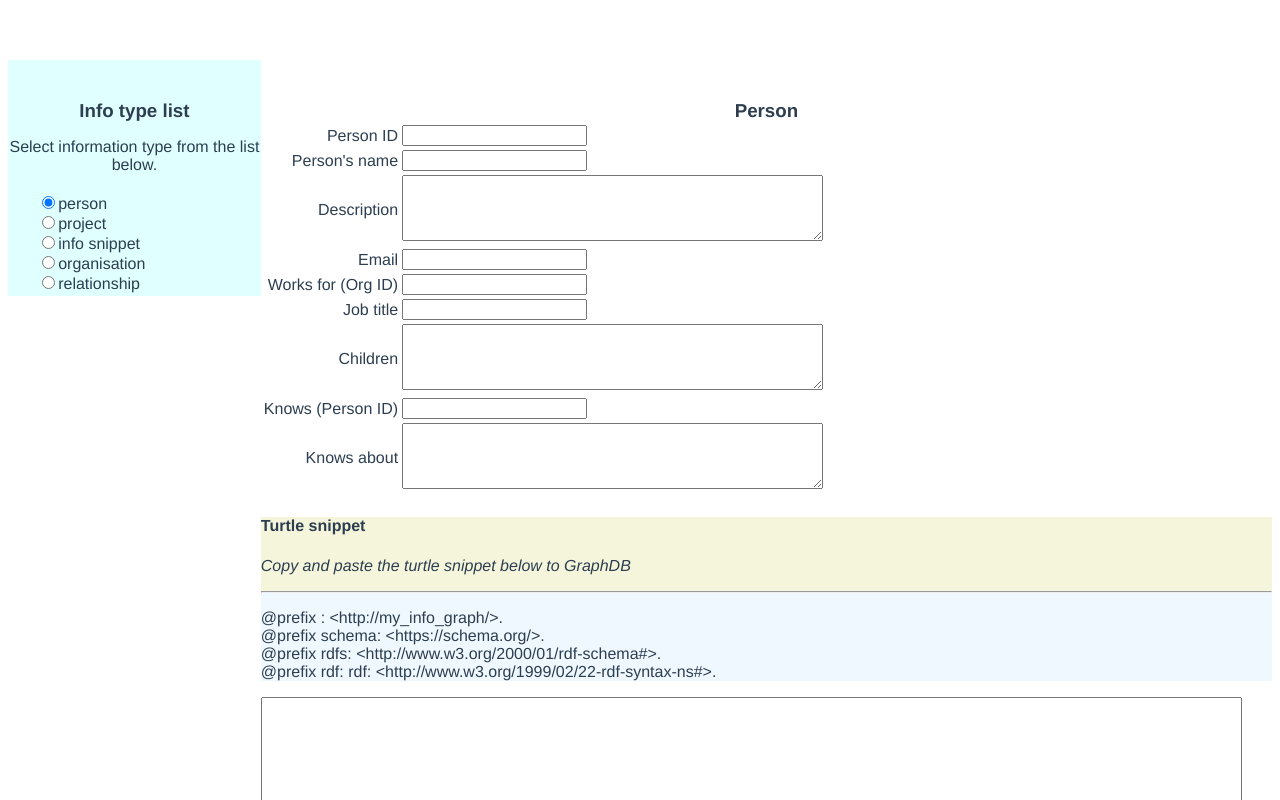
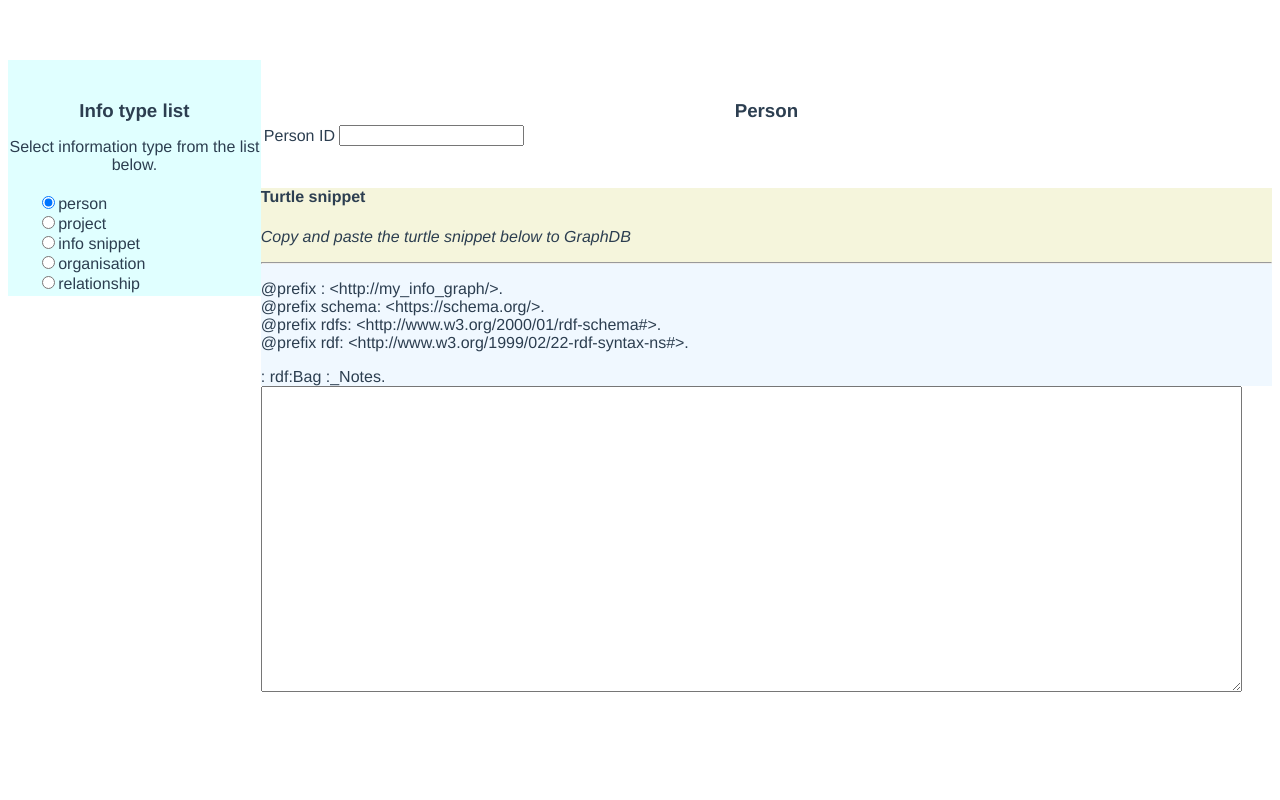
Before and after one commit to kheerand/infograph, a Vue app: page / in a window 1280 px wide. Both pictures are taken after a click on the radio button 48 px from the left and 202 px from the top of the page. Shown: the top 800 px of the page. Built offline with nearby package versions, Linux system fonts and the light colour scheme.

Commit message:
Added code to create prefix and config to add rdf:Bag Notes about person.

```diff
--- a/src/components/infoTypePerson.vue
+++ b/src/components/infoTypePerson.vue
@@ -1,6 +1,6 @@
 <template>
   <div id="input_area">
-    <h3>{{title}}</h3>
+    <h3>{{ title }}</h3>
     <table>
       <tr class="input_row">
         <td class="input_heading">
@@ -11,10 +11,10 @@
         </td>
       </tr>
       <tr class="input_row" v-for="subject in fields.subjects" :key="subject">
-        <td class="input_heading">
+        <td v-if="subject.display == true" class="input_heading">
           {{ subject.label }}
         </td>
-        <td class="input_input">
+        <td v-if="subject.display == true" class="input_input">
           <span v-if="subject.type == 'textarea'">
             <textarea rows=4 cols=50 v-model="subject.value" />
           </span>
@@ -53,10 +53,13 @@
               "{{ subject.value }}".<br />
             </span>
             <span v-else>
-              :{{ subject.value }}.<br />
+              <!-- Adjust the value if it is prefixed with ++ to append the predicate value in front -->
+              :{{ adjustedValue(fields.predicate.value, subject.value) }}.<br />
             </span>
             <span v-if="subject.predicate == labelPredicate">
-              :{{ fields.predicate.value}} skos:label "{{subject.value}}".<br>
+              :{{ fields.predicate.value }} skos:label "{{
+                subject.value
+              }}".<br />
             </span>
           </span>
         </span>
@@ -76,9 +79,22 @@ export default {
       title: json.title,
       labelPredicate: json.labelPredicate,
       prefixes: json.prefixes,
-      fields: json.fields
+      fields: json.fields,
+    };
+  },
+  methods: {
+    adjustedValue(predicate, val) {
+      var computedVal = String;
+
+      if (val.substring(0,2) == "++") {
+        computedVal = predicate + "_" + val.substring(2);
+      }
+      else {
+        computedVal = val;
+      }
+      return(computedVal);
     }
-  },
+  }
 };
 </script>
 
--- a/src/config/infoTypePerson.json
+++ b/src/config/infoTypePerson.json
@@ -5,7 +5,7 @@
 		"@prefix : <http://my_info_graph/>.",
 		"@prefix schema: <https://schema.org/>.",
 		"@prefix rdfs: <http://www.w3.org/2000/01/rdf-schema#>.",
-		"@prefix rdf: rdf: <http://www.w3.org/1999/02/22-rdf-syntax-ns#>."
+		"@prefix rdf: <http://www.w3.org/1999/02/22-rdf-syntax-ns#>."
 	],
 	"fields": {
 		"predicate": {
@@ -65,6 +65,14 @@
 				"value": ""
 			},
 			{
+				"label": "Notes",
+				"predicate": "rdf:Bag",
+				"type": "text",
+				"literal": false,
+				"value": "++Notes",
+				"display": false
+			},
+			{
 				"label": "Knows about",
 				"predicate": "skos:knowsAbout",
 				"type": "textarea",
@@ -72,6 +80,7 @@
 				"literal": true,
 				"repeatable": true
 			}
+
 		]
 	}
 }
```
